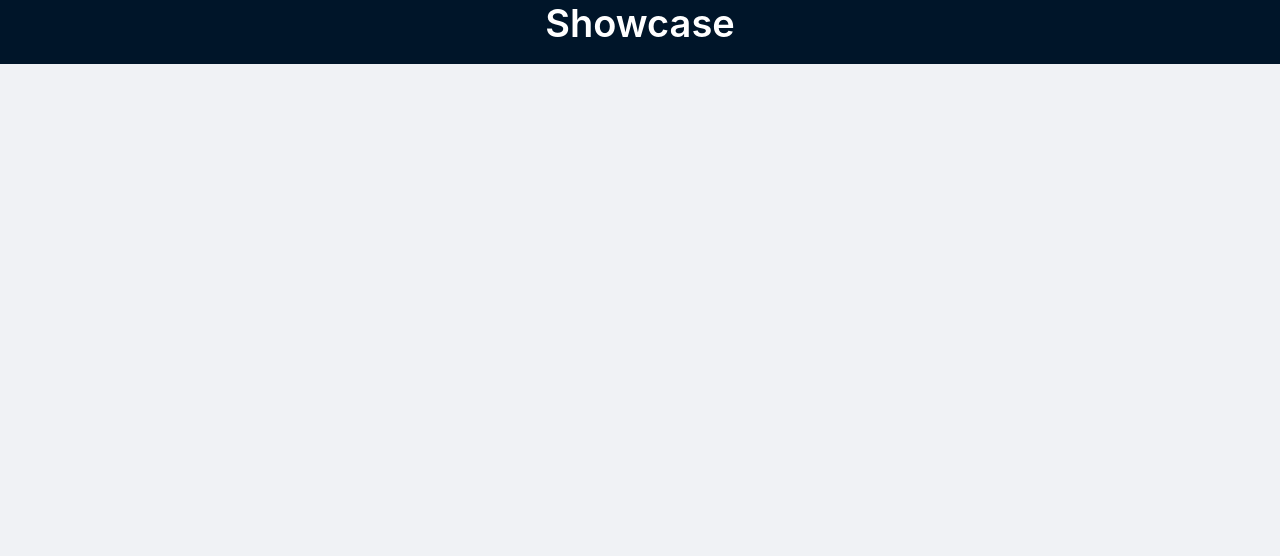
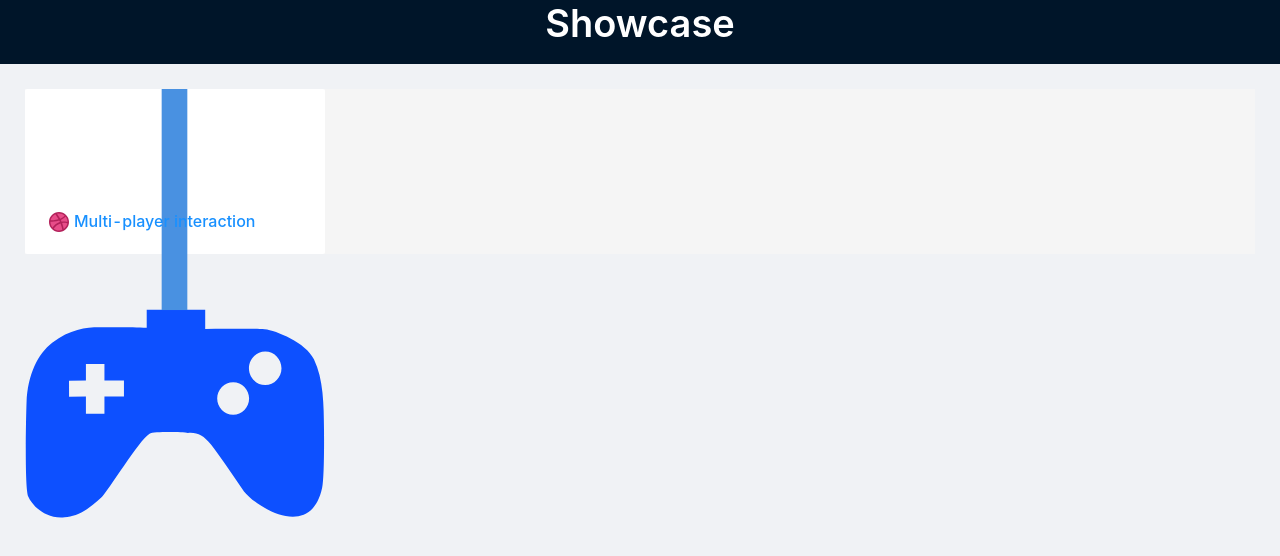
Before and after one commit to rluvaton/dribbble-shots-recreation, a React (Create React App) app: page / in a window 1280 px wide. Shown: the top 556 px of the page. Built offline with nearby package versions, Linux system fonts and the light colour scheme.

Commit message:
feat(multi-player-interaction): added joystick icon and shot details

```diff
--- a/src/pages/shots/index.ts
+++ b/src/pages/shots/index.ts
@@ -1,3 +1,6 @@
 import { Shot } from '../../common/interfaces/shot';
+import {shot as multiPlayerInteraction} from './multiplayer-interaction';
 
-export const allShots: Shot[] = [];
+export const allShots: Shot[] = [
+  multiPlayerInteraction,
+];
--- /dev/null
+++ b/src/pages/shots/multiplayer-interaction/components/JoystickIcon/index.module.scss
@@ -0,0 +1,6 @@
+svg.joystickIcon {
+  fill-rule: nonzero;
+  clip-rule: evenodd;
+  stroke-linecap: round;
+  stroke-linejoin: round;
+}
--- /dev/null
+++ b/src/pages/shots/multiplayer-interaction/components/JoystickIcon/index.tsx
@@ -0,0 +1,37 @@
+import React from 'react';
+import styles from './index.module.scss'
+
+export const _internalTesting = {
+  testId: {
+    joystickPath: 'joystick',
+    cablePath: 'cable',
+  },
+}
+
+const JoystickIcon: React.FC<{ joystickFill: string, cableFill: string }> = ({ joystickFill, cableFill }) => {
+
+  return (
+    <svg xmlns="http://www.w3.org/2000/svg" version="1.1" xmlSpace="preserve"
+         height="100%" width="100%" viewBox="0 0 1636.78 2339.48"
+         className={styles.joystickIcon}>
+
+      {/* Joystick */}
+      <g>
+        <path data-testid={_internalTesting.testId.joystickPath}
+              style={{ fill: joystickFill }}
+              d="M664.083+1204.37L664.083+1302.97C583.189+1298.34+440.829+1300.46+426.462+1300.15C348.785+1298.46+255.377+1303.01+148.433+1384.62C70.8528+1443.82+14.0024+1559.29+8.42138+1710.54C4.06597+1828.51-1.27703+2180.52+17.567+2222.86C37.0428+2266.62+103.231+2347.16+216.61+2336.27C271.054+2331.04+321.718+2317.58+414.822+2230.84C453.771+2194.56+622.931+1913.64+679.547+1880.48C700.885+1867.98+863.837+1870.7+888.567+1876.82C987.484+1869.02+1009.93+1931.64+1194.86+2195.59C1269.82+2287.89+1558.86+2462.78+1620.89+2177.3C1629.38+2138.2+1632.85+2005.9+1631.36+1856.04C1630.07+1725.71+1628.74+1582.04+1576.32+1474.91C1531.47+1383.26+1370.26+1318.38+1307.94+1311.29C1272.98+1305.17+1213.88+1308.68+1145.31+1308.13C1093.88+1307.72+1036.57+1307.89+983.183+1308.96L983.183+1204.37L664.083+1204.37ZM1310.7+1432.27C1359.76+1432.27+1399.42+1473.26+1399.41+1523.78C1399.41+1574.3+1359.76+1615.11+1310.7+1615.11C1261.64+1615.11+1221.8+1574.3+1221.8+1523.78C1221.8+1473.26+1261.64+1432.27+1310.7+1432.27ZM332.344+1500.35L433.446+1500.35L433.446+1590.98L539.868+1590.98L539.868+1677.95L433.446+1677.95L433.446+1771.56L332.344+1771.56L332.344+1677.95L240.389+1678.61L240.056+1592.31L332.344+1590.98L332.344+1500.35ZM1135.76+1599.4C1183.84+1599.4+1222.71+1638.99+1222.71+1687.99C1222.71+1737+1183.84+1776.76+1135.76+1776.76C1087.68+1776.76+1048.63+1737+1048.63+1687.99C1048.63+1638.98+1087.68+1599.4+1135.76+1599.4Z"
+        />
+      </g>
+
+      {/* Cable */}
+      <g>
+        <rect data-testid={_internalTesting.testId.cablePath}
+              style={{ fill: cableFill }}
+              x="745.654" width="140" height="1206"/>
+      </g>
+    </svg>
+
+  );
+}
+
+export default JoystickIcon;
--- /dev/null
+++ b/src/pages/shots/multiplayer-interaction/index.tsx
@@ -0,0 +1,23 @@
+import React from 'react';
+import { Shot } from '../../../common/interfaces/shot';
+import JoystickIcon from './components/JoystickIcon';
+
+const MultiPlayerInteraction: React.FC = () => {
+  return (
+    <div>
+      <JoystickIcon joystickFill="#0d50ff" cableFill="#4991e1"/>
+    </div>
+  );
+}
+
+
+export const shot: Shot = {
+  id: 'multi-player-interaction',
+  name: 'Multi-player interaction',
+  description: '',
+  link: '/multi-player-interaction',
+  createComponent: () => <MultiPlayerInteraction/>,
+  originalShotLink: 'https://dribbble.com/shots/11568643-Multi-player-interaction',
+}
+
+export default MultiPlayerInteraction;
```
Also changed, not shown: src/pages/shots/multiplayer-interaction/index.module.scss (added), 2 other files (tests, documents, lock files or other folders).
